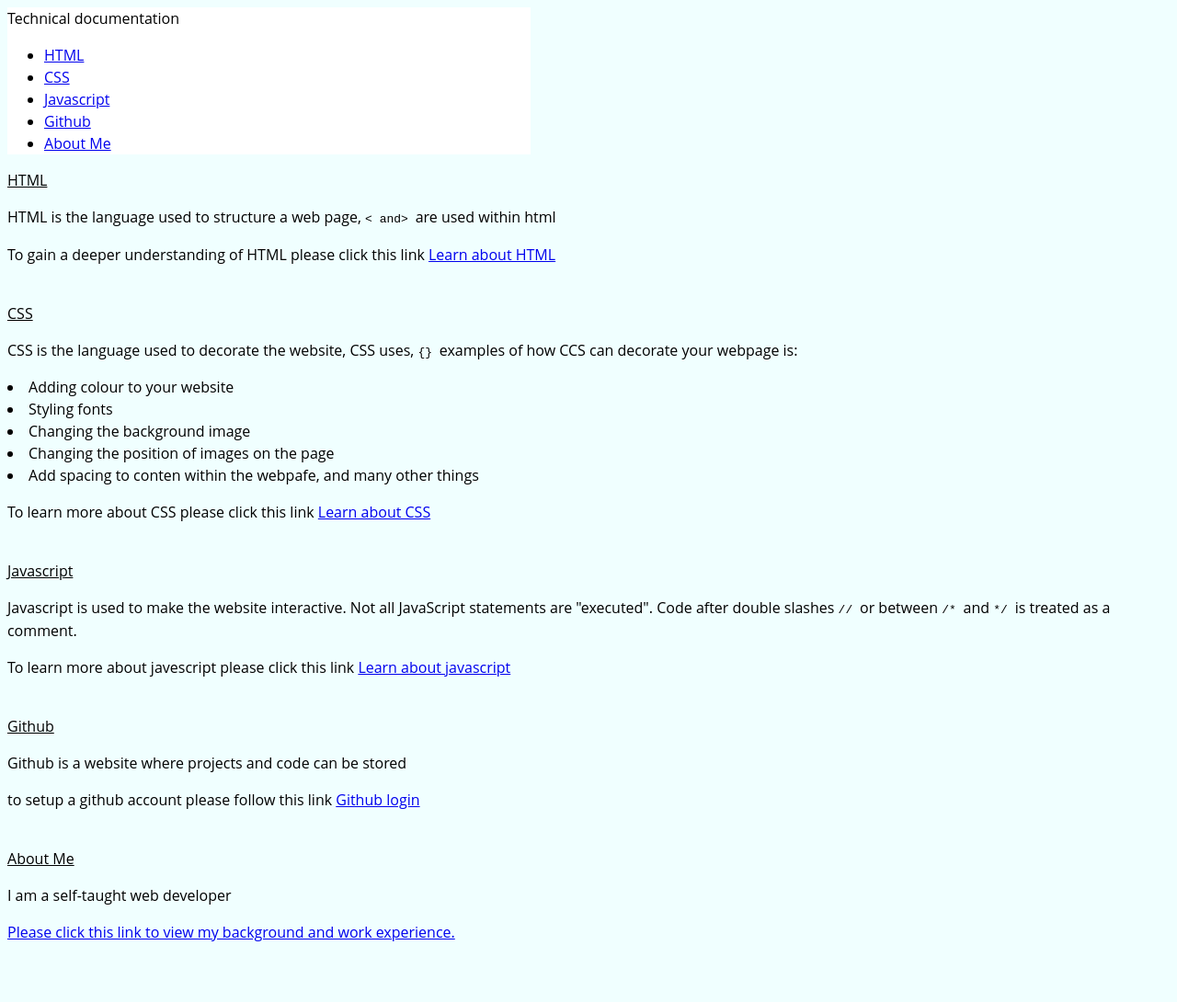
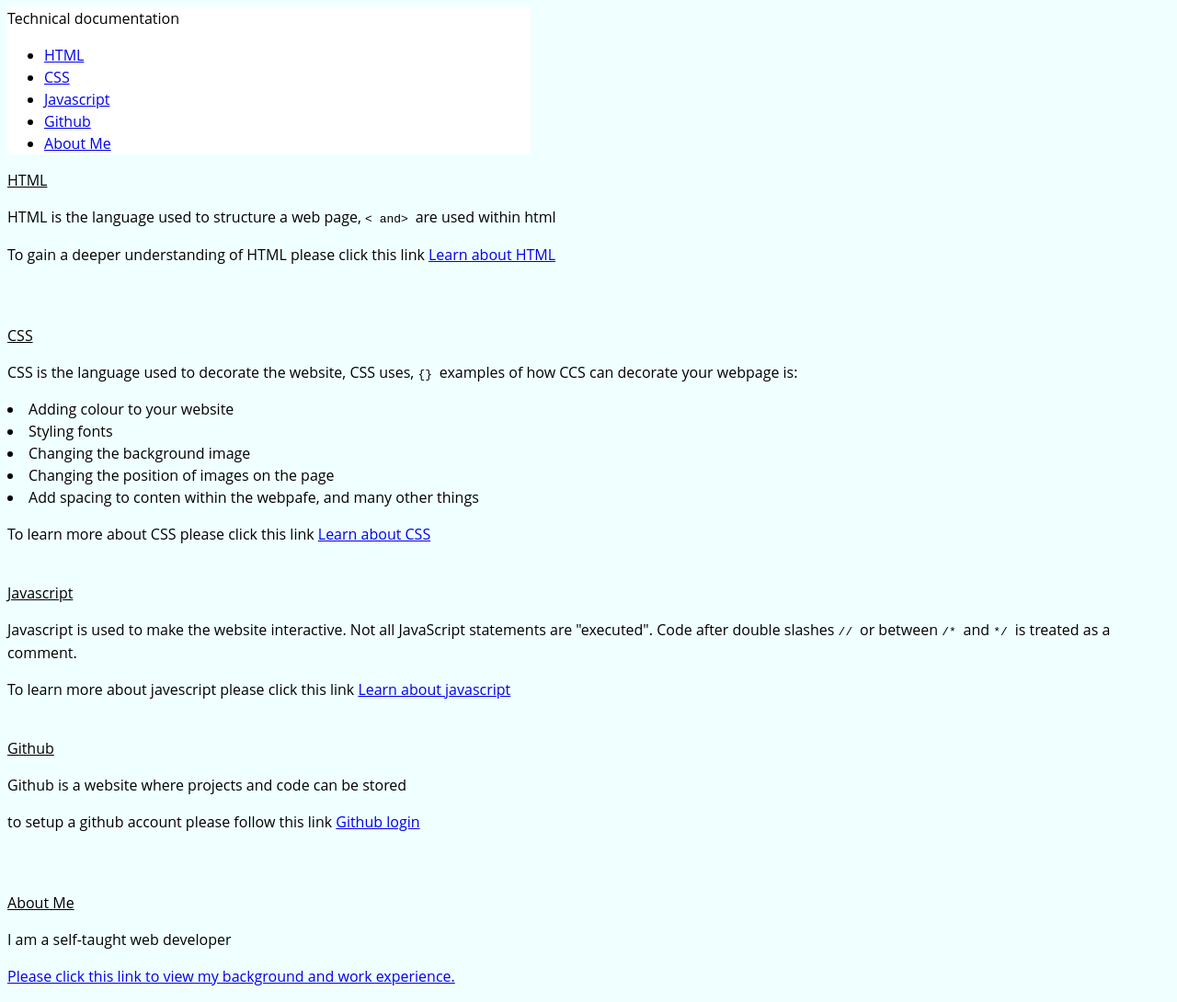
Before and after one commit to MattJG2022/Technical-documentation, a plain HTML site: page index.html in a window 1280 px wide. Shown: the whole page at 92% size. Before the commit the page ends 1042 px from the top, so only its background shows below. Drawn offline with Linux system fonts and the light colour scheme.

Commit message:
Update index.html

```diff
--- a/index.html
+++ b/index.html
@@ -32,7 +32,7 @@
       <p> HTML is the language used to structure a web page, <code>
           < and>
         </code>are used within html </p>
-      <p> To gain a deeper understanding of HTML please click this link <a href="https://www.hostinger.co.uk/tutorials/what-is-html"> Learn about HTML </a> </p><br>
+      <p> To gain a deeper understanding of HTML please click this link <a href="https://www.hostinger.co.uk/tutorials/what-is-html"> Learn about HTML </a> </p><br><br>
 
       <section class="main-section" id="CSS">
         <header> <u> CSS </u> </header>
@@ -67,7 +67,7 @@
               <header> <u> Github </u> </header>
 
               <p> Github is a website where projects and code can be stored </p>
-              <p> to setup a github account please follow this link <a href="https://github.com/">Github login</a> </p><br>
+              <p> to setup a github account please follow this link <a href="https://github.com/">Github login</a> </p><br><br>
 
 
               <section class="main-section" id="About_Me">
```
